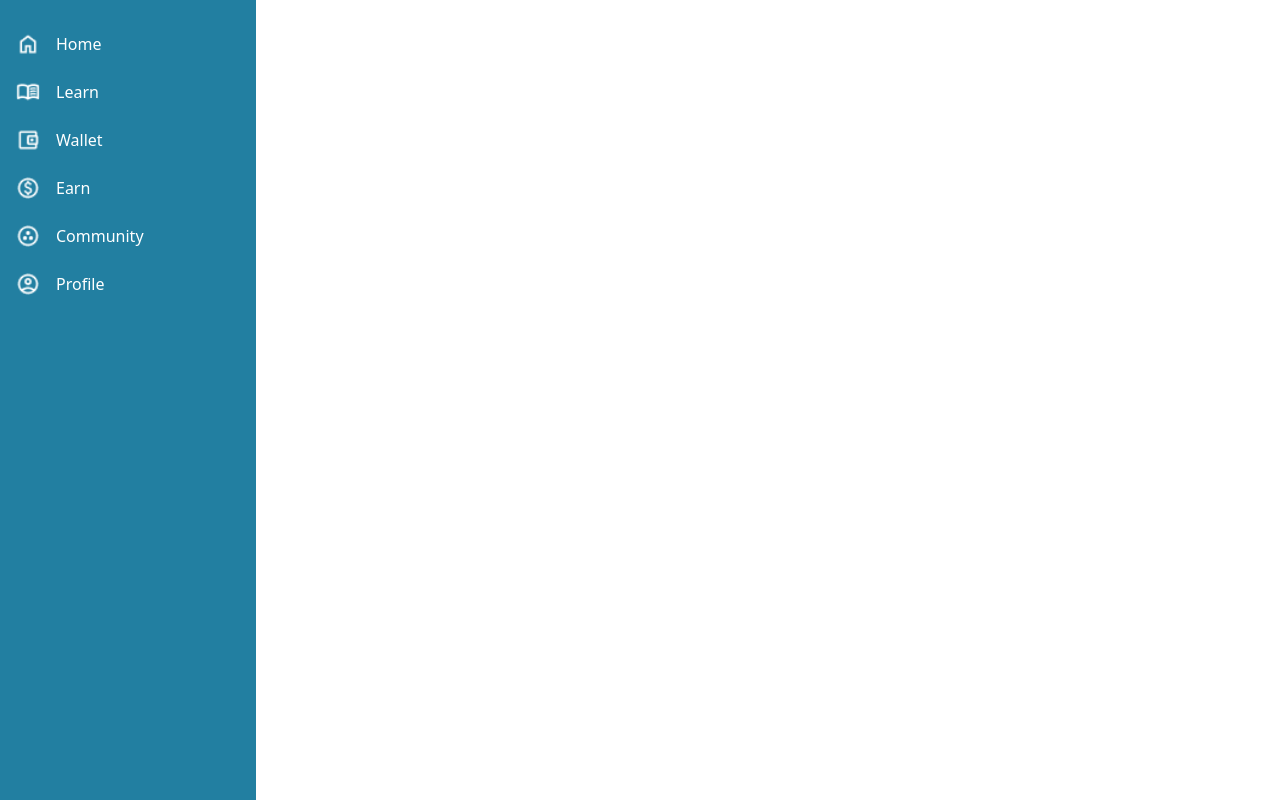
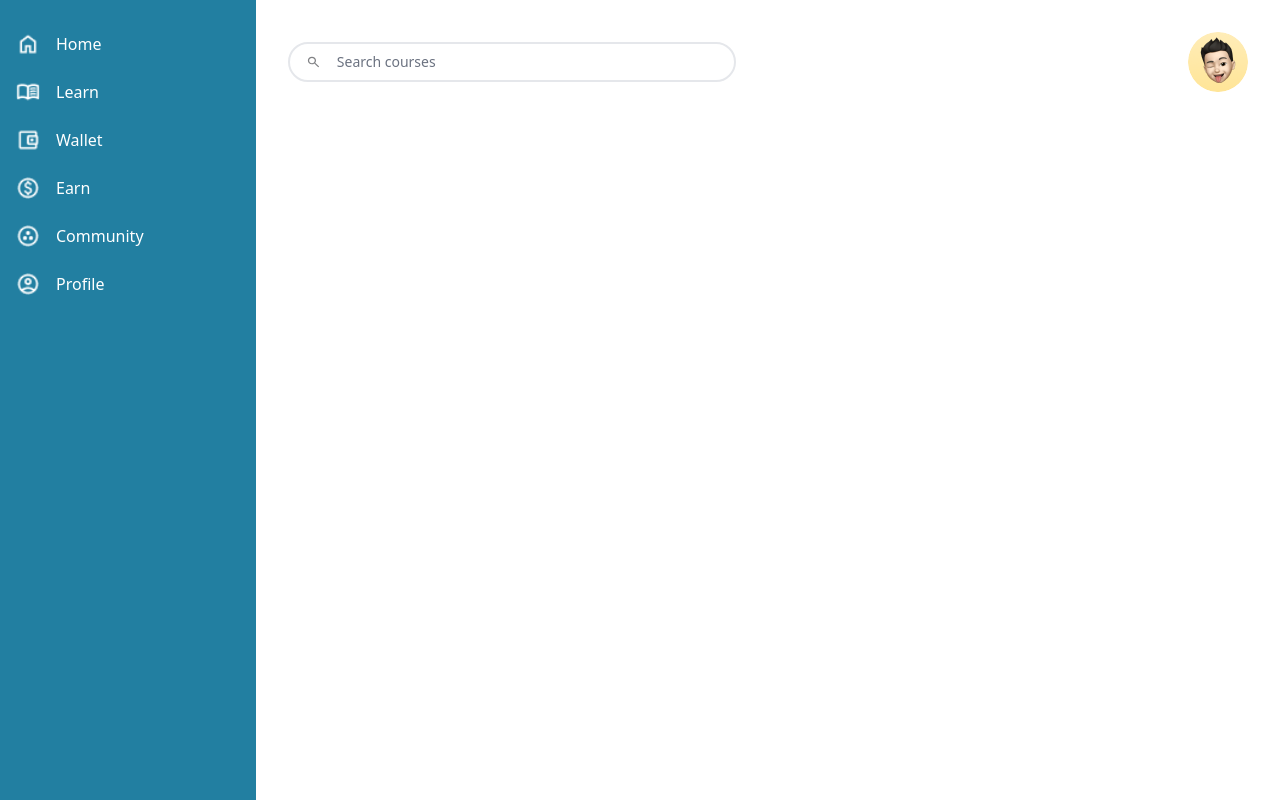
Before and after one commit to TeenGirlsinBlockchain/Techpadie-main, a Next.js app: page /coursepage in a window 1280 px wide. Built offline with nearby package versions, Linux system fonts and the light colour scheme.

Commit message:
did coursepage design with searchbar

```diff
--- a/app/components/Card.tsx
+++ b/app/components/Card.tsx
@@ -1,5 +1,6 @@
 import "../global.css";
 import Image from "next/image";
+import Link from 'next/link';
 
 interface CardProps {
   level: string;
@@ -71,7 +72,11 @@ const CardComponent: React.FC<CardProps> = ({
           </div>
         </div>
 
-        <h2 className="text-lg font-semibold mb-2">{title}</h2>
+        <h2 className="text-lg font-semibold mb-2">
+          <Link href="/coursepage" className="text-blue-500 hover:underline">
+            {title}
+          </Link>
+        </h2>
         <div className="flex items-center mt-4">
           <Image
             src="/images/tutor.png"
--- a/app/coursepage/page.tsx
+++ b/app/coursepage/page.tsx
@@ -1,10 +1,44 @@
 import Navigation from "../components/Navigation";
+import Image from "next/image";
 
 export default function Page() {
   return (
     <div className="flex h-screen">
       {/* Sidebar */}
       <Navigation />
+
+      {/* Main Content */}
+      <main className="flex-1 p-8 overflow-y-auto">
+        {/* Top Section with Searchbar and Avatar */}
+        <div className="flex justify-between items-center mb-8">
+          {/* Searchbar */}
+          <div className="flex items-center w-1/2 max-w-md  rounded-full px-4 py-2 border-solid border-2 border-grey-500">
+            {/* Search Icon */}
+            <Image
+              src="/images/search.svg"
+              alt="Search"
+              width={16}
+              height={16}
+              className="mr-4"
+            />
+            {/* Search Input */}
+            <input
+              type="text"
+              placeholder="Search courses"
+              className="w-full bg-transparent  text-sm text-gray-600 placeholder-gray-500"
+            />
+          </div>
+
+          {/* User Avatar */}
+          <Image
+            src="/images/avatar.png"
+            alt="User Avatar"
+            width={60}
+            height={60}
+            className="rounded-full"
+          />
+        </div>
+      </main>
     </div>
   );
 }
```
Also changed, not shown: public/images/search.svg (added).
